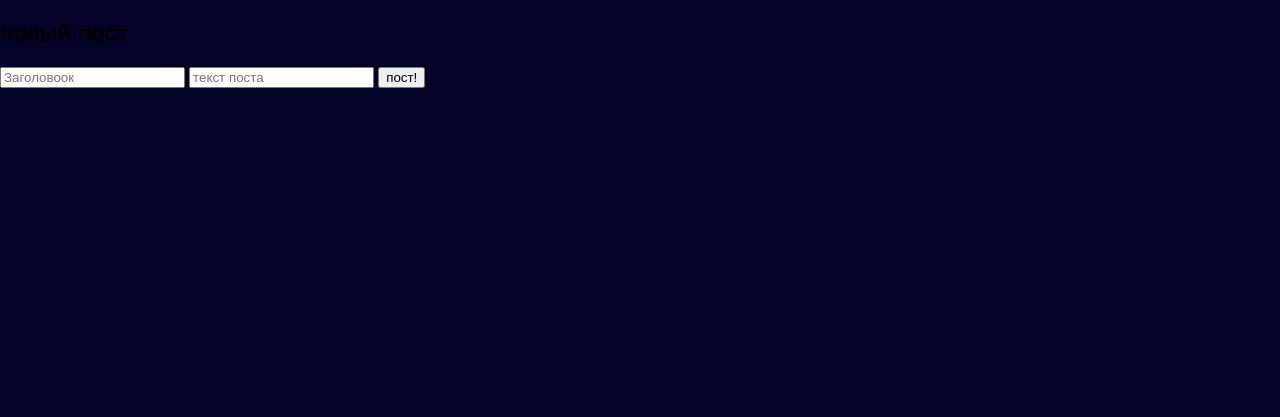
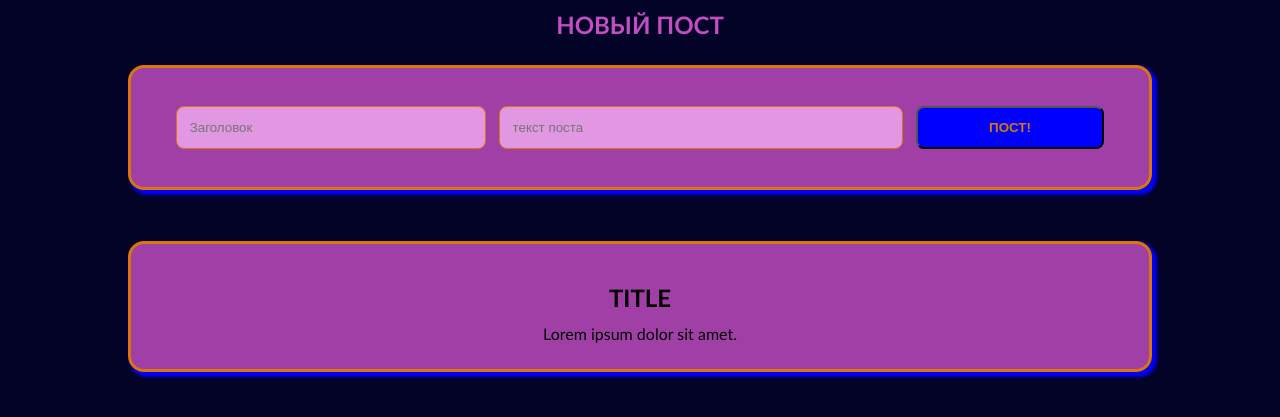
Before and after one commit to radionadejda/js, a plain HTML site: page itg_week_19/JSON POST/json_post.html in a window 1280 px wide. Shown: the part 93-510 px from the top of the page. Drawn offline with Linux system fonts and the light colour scheme; no server answers.

Commit message:
add json post

```diff
--- a/itg_week_19/JSON POST/json_post.html
+++ b/itg_week_19/JSON POST/json_post.html
@@ -22,6 +22,13 @@
             padding: 2vw;
         }
 
+        #create {
+            color: rgb(194, 78, 194);
+            width: 80vw;
+            margin: 0 auto;
+            text-align: center;
+        }
+
         #blog {
             width: 80vw;
             margin: 0 auto;
@@ -39,10 +46,41 @@
             margin: 2vw auto;
         }
 
+        .input-container{
+            flex-direction: row;
+            padding: 3vw;
+            justify-content: space-around;
+        }
+
+        .input {
+            padding: 1vw;
+            border-radius: 0.5rem;
+            background-color: rgba(232, 161, 232, 0.9);
+            border: 1px solid rgb(220, 118, 10);
+        }
+
+        #inputTitle {
+            width: 30%;
+        }
+
+        #inputText {
+            width: 40%;
+        }
+
+        #button {
+            background-color: rgb(0, 0, 255);
+            width: 20%;
+            border-radius: 0.5rem;
+            color: rgb(220, 118, 10);
+            font-weight: bold;
+            text-transform: uppercase;
+        }
+
         .h2 {
             text-transform: uppercase;
             margin: 1vw auto;
         }
+
         .post-text {
             margin: 0 auto;
         }
@@ -52,14 +90,18 @@
 <body class="body">
     <h1 class="h1">this is blog</h1>
     <div id="create">
-        <h2>новый пост</h2>
-        <div>
-            <input type="text" required placeholder="Заголовоок" id="inputTitle">
-            <input type="text" required placeholder="текст поста" id="inputText">
+        <h2 class="h2">новый пост</h2>
+        <div id="inputContainer" class="post input-container">
+            <input type="text" required placeholder="Заголовок" id="inputTitle" class="input">
+            <input type="text" required placeholder="текст поста" id="inputText" class="input">
             <button id="button">пост!</button>
         </div>
     </div>
     <div id="blog">
+        <div class="post">
+            <h2 class="h2">title</h2>
+            <p class="post-text">Lorem ipsum dolor sit amet.</p>
+        </div>
     </div>
     <script src="./json_post.js"></script>
 </body>
--- a/itg_week_19/JSON POST/json_post.js
+++ b/itg_week_19/JSON POST/json_post.js
@@ -31,6 +31,9 @@
 //     - добавляет созданный пост в DOM.
 
 const blog = document.getElementById("blog");
+const inputTitle = document.getElementById("inputTitle");
+const inputText = document.getElementById("inputText");
+const button = document.getElementById("button");
 
 function addPost(post) {
     const newPost = document.createElement("div");
@@ -46,6 +49,28 @@ function addPost(post) {
     blog.appendChild(newPost);
 }
 
+function postPosts (){
+let inputTitleValue = document.getElementById("inputTitle").value;
+let inputTextValue = document.getElementById("inputText").value;
+    fetch('https://jsonplaceholder.typicode.com/posts', {
+        method: 'POST',
+        body: JSON.stringify({
+        title: inputTitleValue,
+        body: inputTextValue,
+        }),
+        headers: {
+        "Content-type": "application/json; charset=UTF-8"
+        }
+    })
+    .then(response => response.json())
+    .then(json => console.log(json))
+    .catch((error) => {
+        console.error("Ошибка", error);
+    });
+}
+
+button.addEventListener('click', postPosts);
+
 function loadPosts() {
         fetch("https://jsonplaceholder.typicode.com/posts")
         .then((response) => response.json())
@@ -59,4 +84,4 @@ function loadPosts() {
         });
 }
 
-loadPosts();
+// loadPosts();
```
